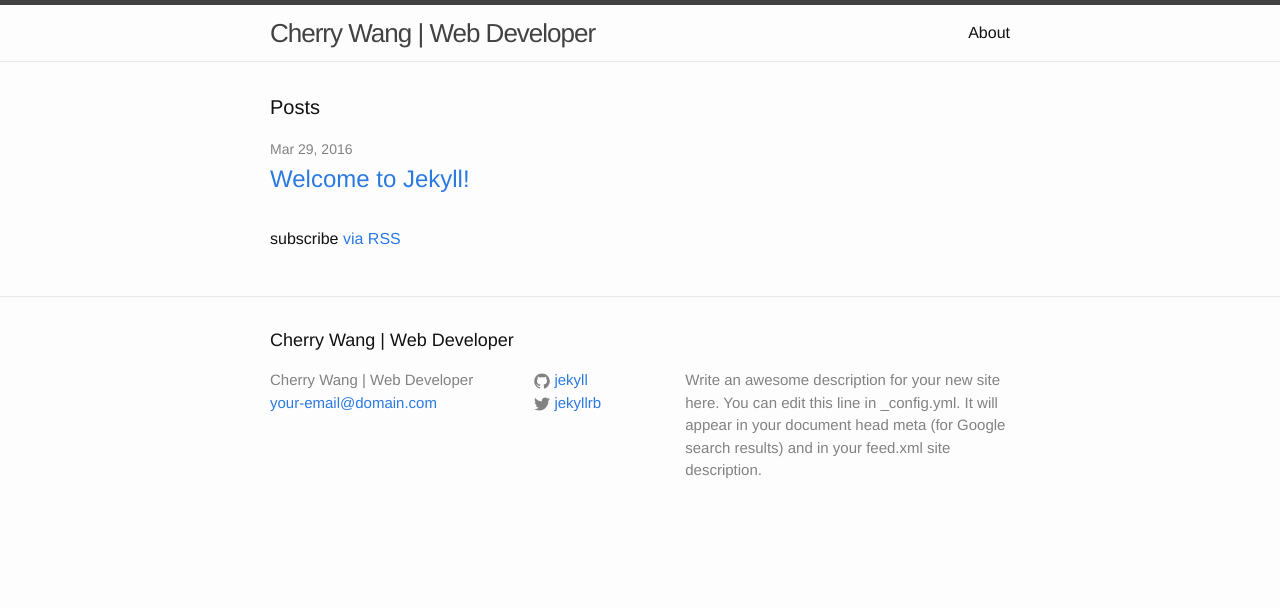
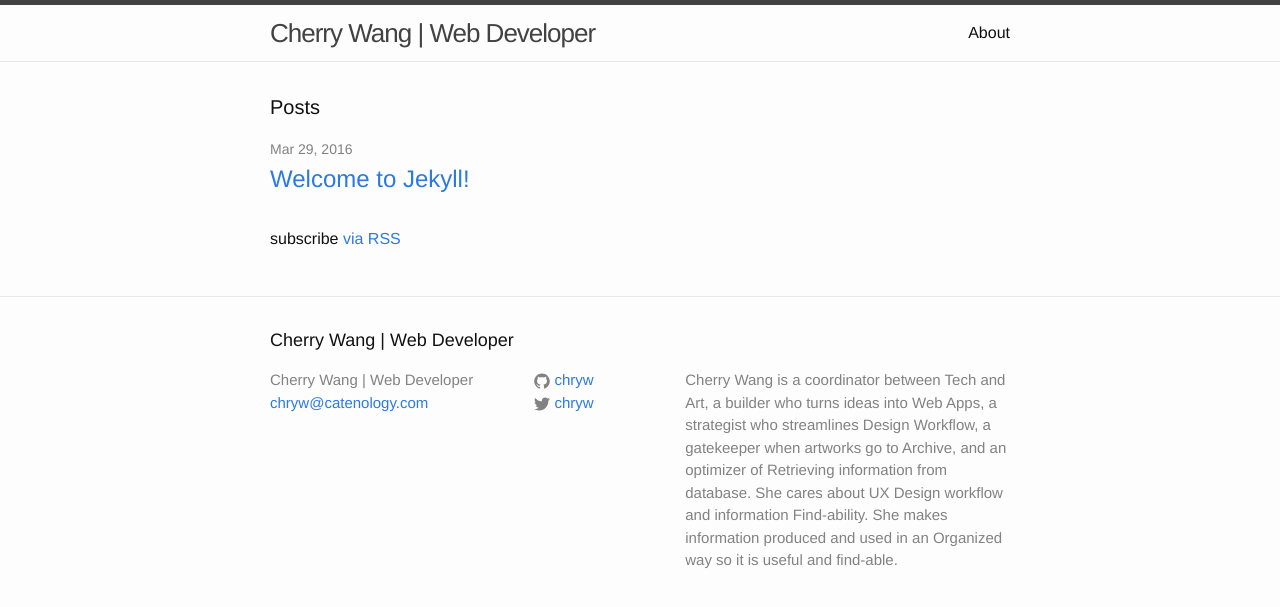
Before and after one commit to chryw/catenology, a Jekyll site: the page built from chryw/index.html, in a window 1280 px wide. Shown: the top 607 px of the page. Built offline with Jekyll 4.4.1, drawn with Linux system fonts in a browser that asks for light colours.

Commit message:
added author info

```diff
--- a/chryw/_config.yml
+++ b/chryw/_config.yml
@@ -7,15 +7,14 @@
 
 # Site settings
 title: Cherry Wang | Web Developer
-email: your-email@domain.com
+email: chryw@catenology.com
 description: > # this means to ignore newlines until "baseurl:"
-  Write an awesome description for your new site here. You can edit this
-  line in _config.yml. It will appear in your document head meta (for
-  Google search results) and in your feed.xml site description.
-baseurl: "" # the subpath of your site, e.g. /blog
-url: "http://yourdomain.com" # the base hostname & protocol for your site
-twitter_username: jekyllrb
-github_username:  jekyll
+  Cherry Wang is a coordinator between Tech and Art, a builder who turns ideas into Web Apps, a strategist who streamlines Design Workflow, a gatekeeper when artworks go to Archive, and an optimizer of Retrieving information from database. She cares about UX Design workflow and information Find-ability. She makes information produced and used in an Organized way so it is useful and find-able.
+
+baseurl: "/chryw" # the subpath of your site, e.g. /blog
+url: "http://catenology.com" # the base hostname & protocol for your site
+twitter_username: chryw
+github_username:  chryw
 
 # Build settings
 markdown: kramdown
```
